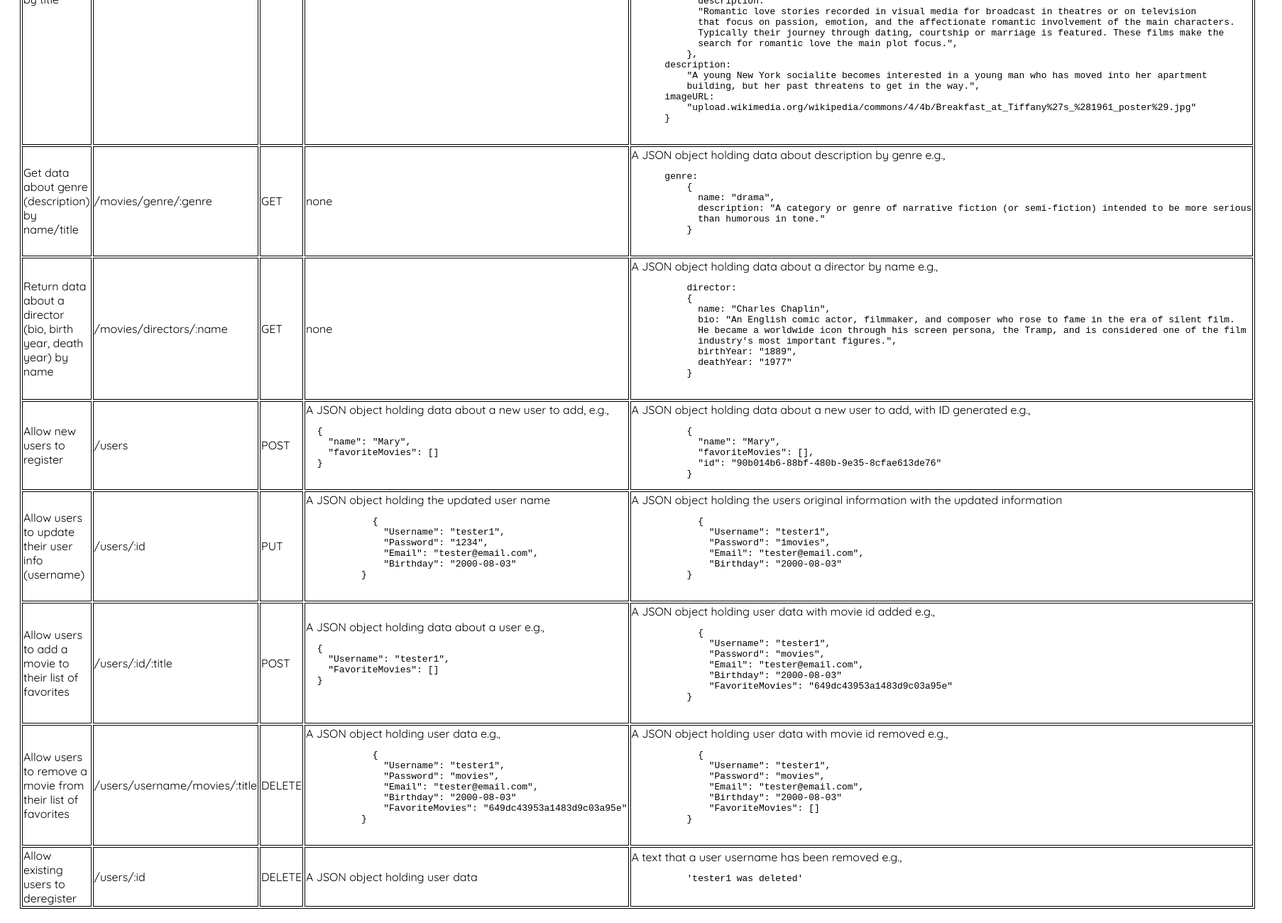
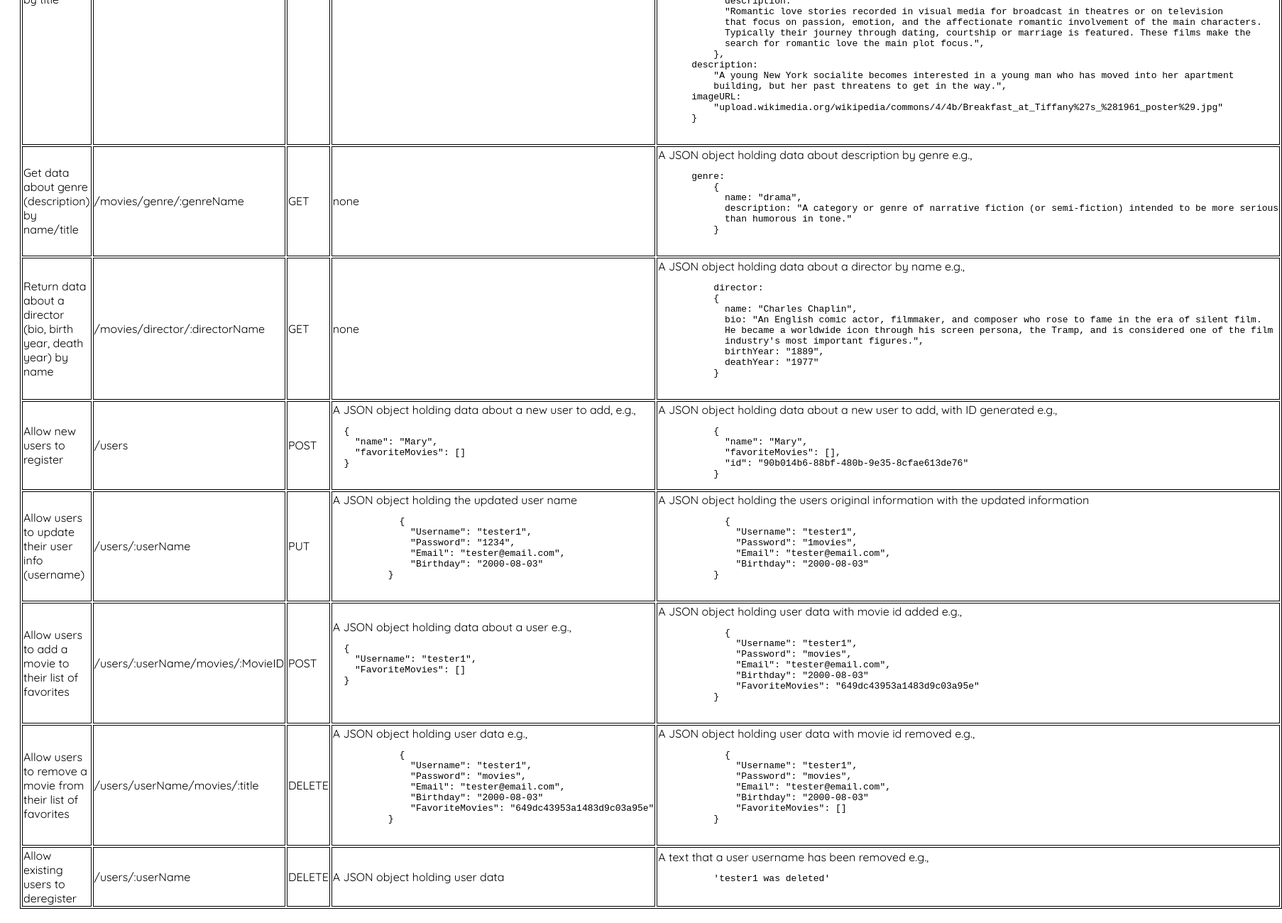
Before and after one commit to st-doval17/movie_api, a website: page public/documentation.html in a window 1280 px wide. Shown: the part 1306-2606 px from the top of the page at 71% size, 1806 px wide, since content can reach past the window. Drawn offline with Linux system fonts and the light colour scheme.

Commit message:
Code update
-update code in documentation.html
-update code styling in index.js

```diff
--- a/public/documentation.html
+++ b/public/documentation.html
@@ -143,7 +143,7 @@
       <!-- return data about a genre -->
       <tr>
         <td>Get data about genre (description) by name/title</td>
-        <td>/movies/genre/:genre</td>
+        <td>/movies/genre/:genreName</td>
         <td>GET</td>
         <td>none</td>
         <td>
@@ -165,7 +165,7 @@
         <td>
           Return data about a director (bio, birth year, death year) by name
         </td>
-        <td>/movies/directors/:name</td>
+        <td>/movies/director/:directorName</td>
         <td>GET</td>
         <td>none</td>
         <td>
@@ -217,7 +217,7 @@
       <!-- allow users to update their info -->
       <tr>
         <td>Allow users to update their user info (username)</td>
-        <td>/users/:id</td>
+        <td>/users/:userName</td>
         <td>PUT</td>
         <td>
           A JSON object holding the updated user name
@@ -247,7 +247,7 @@
       <!-- allow users to add movie to favorite list -->
       <tr>
         <td>Allow users to add a movie to their list of favorites</td>
-        <td>/users/:id/:title</td>
+        <td>/users/:userName/movies/:MovieID</td>
         <td>POST</td>
         <td>
           A JSON object holding data about a user e.g.,
@@ -277,7 +277,7 @@
       <!-- allow users to remove movie from favorite list -->
       <tr>
         <td>Allow users to remove a movie from their list of favorites</td>
-        <td>/users/username/movies/:title</td>
+        <td>/users/userName/movies/:title</td>
         <td>DELETE</td>
         <td>
           A JSON object holding user data e.g.,
@@ -310,7 +310,7 @@
       <!-- allow users to deregister -->
       <tr>
         <td>Allow existing users to deregister</td>
-        <td>/users/:id</td>
+        <td>/users/:userName</td>
         <td>DELETE</td>
         <td>A JSON object holding user data</td>
         <td>
```
Also changed, not shown: index.js (+5 -5 lines).
